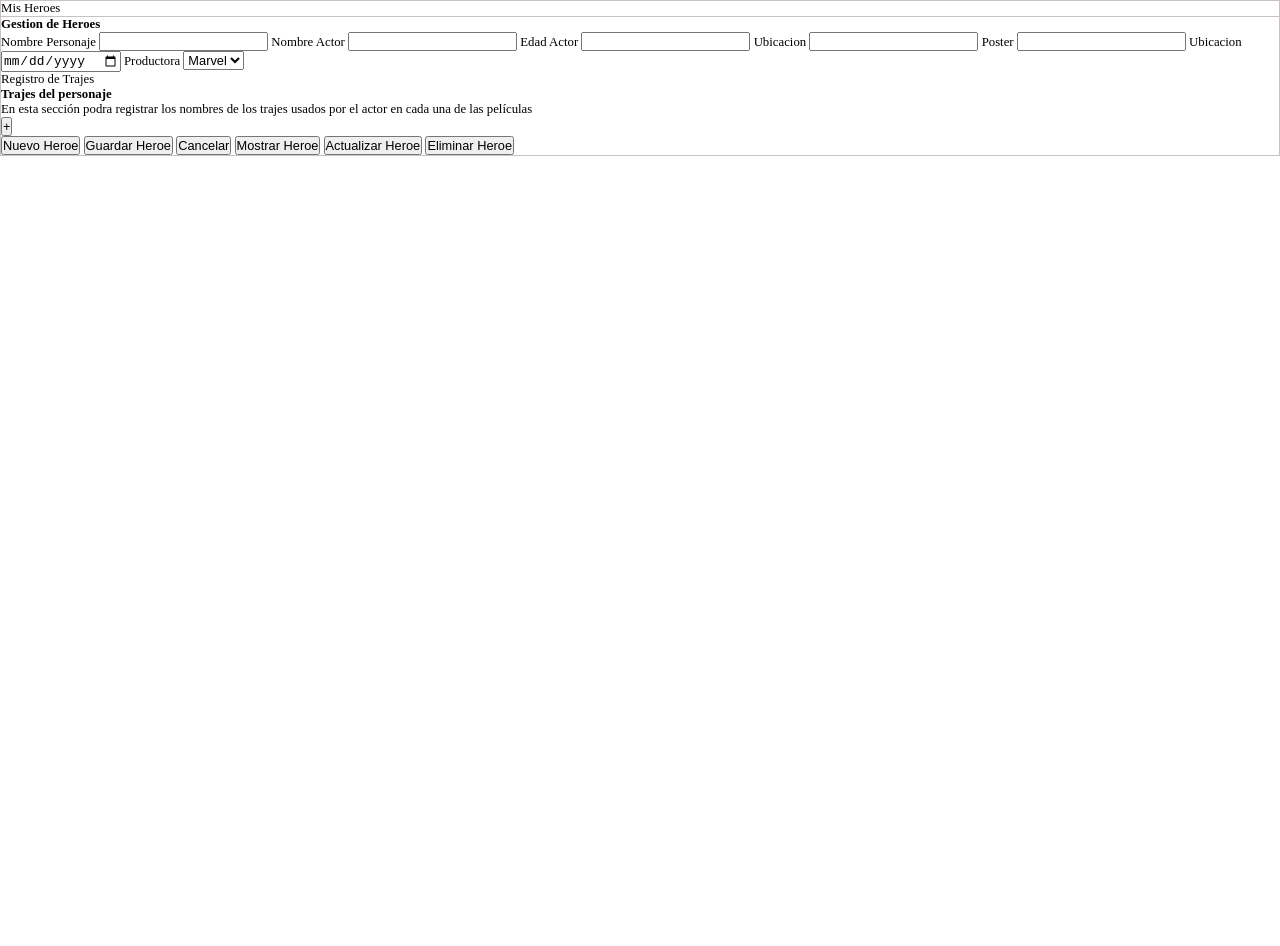
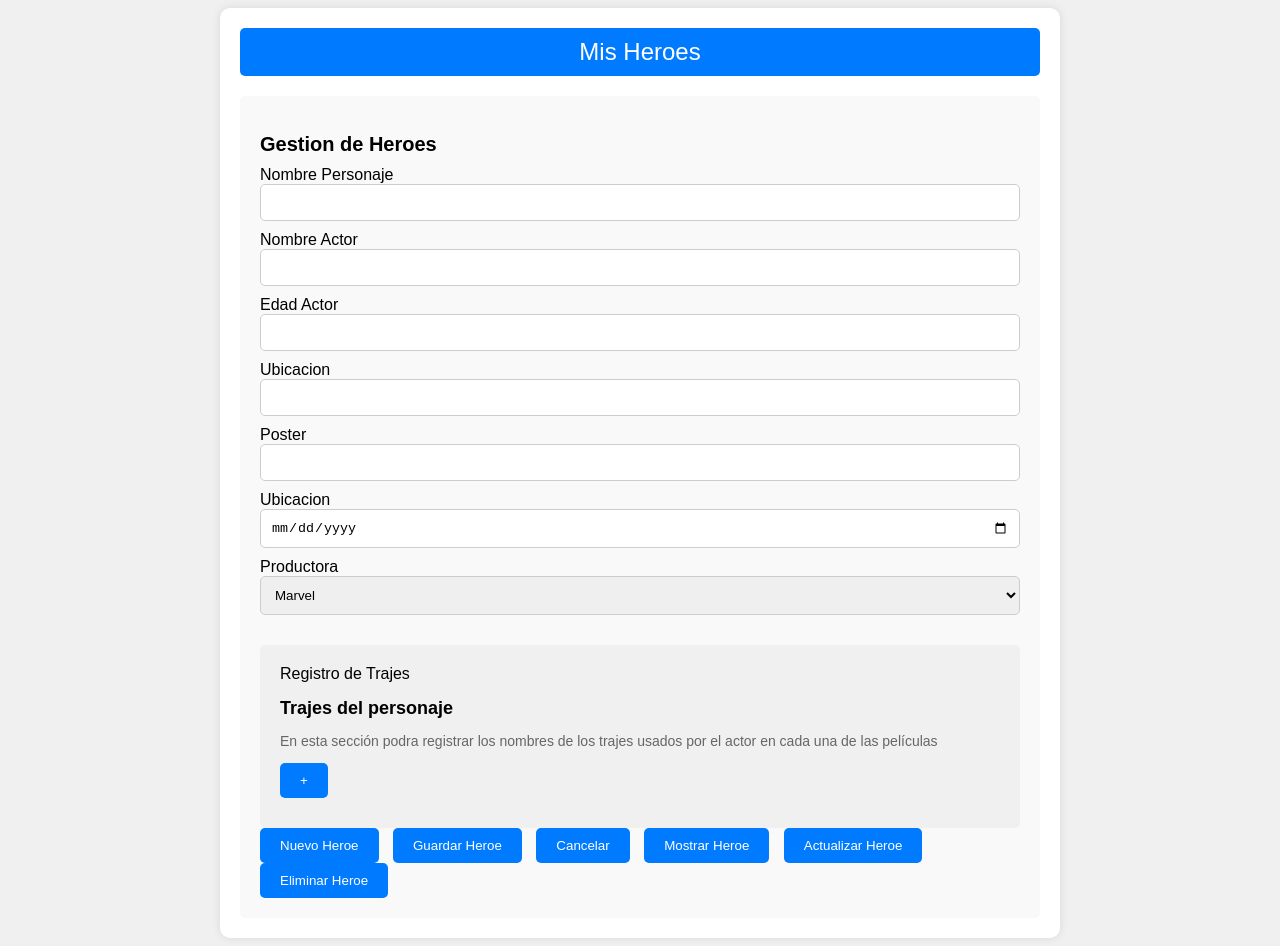
Before and after one commit to AndresDz2024/JavaScript_DazaAndres, a plain HTML site: page Dia 13/index.html in a window 1280 px wide. Both pictures are taken after a click on the button "Nuevo Heroe". Before the commit the page ends 800 px from the top, so only its background shows below. Drawn offline with Linux system fonts and the light colour scheme.

Commit message:
feat: :lipstick: proceso css

```diff
--- a/Dia 13/css/style.css
+++ b/Dia 13/css/style.css
@@ -1,17 +1,103 @@
-body{
-    margin: 0;
-    padding: 0%;
+body {
+    font-family: Arial, sans-serif;
+    background-color: #f0f0f0;
 }
 
-*{
-    margin: 0;
-    padding: 0%;
-    font-size: 1vi;
+.caja-principal {
+    max-width: 800px;
+    margin: 0 auto;
+    padding: 20px;
+    background-color: #fff;
+    border-radius: 10px;
+    box-shadow: 0 0 10px rgba(0, 0, 0, 0.1);
 }
 
-.caja-principal{
-    border: 0.1vi solid #cac2c2;
+.cajita {
+    background-color: #007bff;
+    color: #fff;
+    font-size: 24px;
+    text-align: center;
+    padding: 10px 0;
+    margin-bottom: 20px;
+    border-radius: 5px;
 }
-.cajita{
-    border-bottom: 0.1vi solid #cac2c2;
+
+.datos {
+    padding: 20px;
+    background-color: #f9f9f9;
+    border-radius: 5px;
 }
+
+.datos h2 {
+    font-size: 20px;
+    margin-bottom: 10px;
+}
+
+.datoInput {
+    width: 100%;
+    padding: 10px;
+    margin-bottom: 10px;
+    border: 1px solid #ccc;
+    border-radius: 5px;
+    box-sizing: border-box;
+}
+
+.registro {
+    background-color: #f0f0f0;
+    padding: 20px;
+    border-radius: 5px;
+    margin-top: 20px;
+}
+
+.registro div {
+    margin-bottom: 10px;
+}
+
+.registro h2 {
+    font-size: 18px;
+    margin-bottom: 10px;
+}
+
+.registro p {
+    font-size: 14px;
+    color: #666;
+}
+
+button {
+    padding: 10px 20px;
+    margin-right: 10px;
+    border: none;
+    background-color: #007bff;
+    color: #fff;
+    border-radius: 5px;
+    cursor: pointer;
+}
+
+button:hover {
+    background-color: #0056b3;
+}
+
+table {
+    width: 100%;
+    border-collapse: collapse;
+    margin-top: 20px;
+}
+
+table th, table td {
+    padding: 10px;
+    border: 1px solid #ddd;
+    text-align: left;
+}
+
+table th {
+    background-color: #007bff;
+    color: #fff;
+}
+
+table tbody tr:nth-child(even) {
+    background-color: #f2f2f2;
+}
+
+table tbody tr:hover {
+    background-color: #e0e0e0;
+}
--- a/Dia 13/js/script.js
+++ b/Dia 13/js/script.js
@@ -7,6 +7,8 @@ document.body.onload = function() {
     });
     registroDiv.style.display = 'none';
     tablaHeroes.style.display = 'none';
+    addButton.disabled = true;
+    saveHeroButton.disabled = true;
 }
 
 document.addEventListener("DOMContentLoaded", function() {
```
